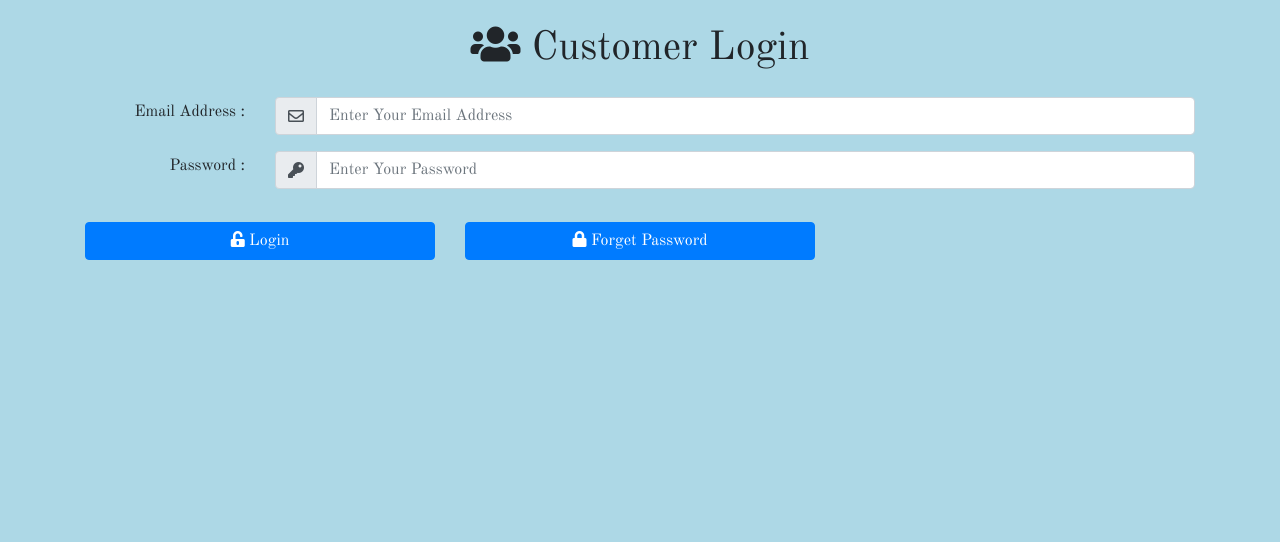
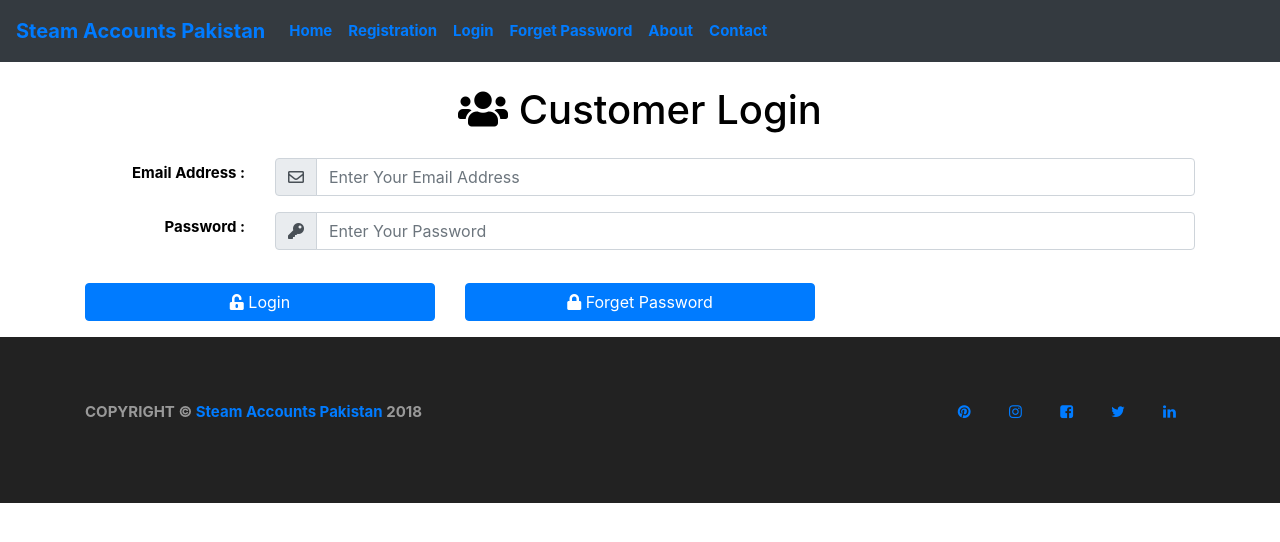
Before and after one commit to zainbokhari96/Project, a PHP site: page /Login.html in a window 1280 px wide. Shown: the top 542 px of the page. Run offline with PHP 8.4, Linux system fonts and the light colour scheme; some libraries are stand-ins or nearby versions.

Commit message:
Login, Registration , forget password , contact us Pages are completed Revision Header and Footer Added

```diff
--- a/Login.html
+++ b/Login.html
@@ -3,17 +3,45 @@
 <head>
     <meta charset="UTF-8">
     <title>Login</title>
+    <meta http-equiv="X-UA-Compatible" content="IE=edge">
     <meta name="viewport" content="width=device-width,initial-scale=1.0">
-    <link rel="stylesheet" href="./css/bootstrap.css">
+    <meta name="viewport" content="width=device-width, initial-scale=1, maximum-scale=1">
+    <link rel="stylesheet" href="css/bootstrap.css">
+    <link rel="stylesheet" href="css/stylesheet.css">
     <link rel="stylesheet" href="https://use.fontawesome.com/releases/v5.5.0/css/all.css">
+    <link href="http://cdnjs.cloudflare.com/ajax/libs/font-awesome/4.3.0/css/font-awesome.css"
+    rel="stylesheet"  type='text/css'>
     <link rel="stylesheet" href="https://fonts.googleapis.com/css?family=Bangers|Old+Standard+TT">
-    <style>
-        * {
-            font-family: 'Old Standard TT', serif;
-        }
-    </style>
 </head>
-<body style="background-color: lightblue">
+<body>
+
+<nav class="navbar navbar-expand-sm bg-dark">
+    <a class="navbar-brand" href="#">Steam Accounts Pakistan</a>
+    <!-- Links -->
+    <ul class="navbar-nav">
+        <li class="nav-item">
+            <a class="nav-link" href="index.html">Home</a>
+        </li>
+        <li class="nav-item">
+            <a class="nav-link" href="Registration.html">Registration</a>
+        </li>
+        <li class="nav-item">
+            <a class="nav-link" href="Login.html">Login</a>
+        </li>
+        <li class="nav-item">
+            <a class="nav-link" href="Forget%20Password.html">Forget Password</a>
+        </li>
+        <li class="nav-item">
+            <a class="nav-link" href="about.html">About</a>
+        </li>
+        <li class="nav-item">
+            <a class="nav-link" href="Contact%20Us.html">Contact</a>
+        </li>
+    </ul>
+
+</nav>
+
+
 <div class="container">
     <h1 class="text-center my-4"> <i class="fas fa-users fa-md"></i>
         <span class="d-none d-sm-inline"> Customer </span> Login
@@ -56,5 +84,44 @@
         </div>
     </form>
 </div>
+
+
+<footer class="ct-u-backgroundDarkGray" style="margin-bottom: 40px">
+
+    <div class="ct-footerBottom">
+        <div class="container">
+            <div class="row">
+                <div class="col-sm-6">
+                    <p>COPYRIGHT © <a href="/">Steam Accounts Pakistan</a> 2018</p>
+                </div>
+                <div class="col-sm-6">
+                    <div class="pull-right">
+                        <div class="ct-socials">
+                            <ul class="Allign-the-elements">
+                                <li>
+                                    <a href="#" data-toggle="tooltip" data-placement="top" title="" data-original-title="Pinterest"><i class="fa fa-fw fa-pinterest"></i></a>
+                                </li>
+                                <li>
+                                    <a href="#" data-toggle="tooltip" data-placement="top" title="" data-original-title="Instagram"><i class="fa fa-fw fa-instagram"></i></a>
+                                </li>
+                                <li>
+                                    <a href="#" data-toggle="tooltip" data-placement="top" title="" data-original-title="Facebook"><i class="fa fa-fw fa-facebook-square"></i></a>
+                                </li>
+                                <li>
+                                    <a href="#" data-toggle="tooltip" data-placement="top" title="" data-original-title="Twitter"><i class="fa fa-fw fa-twitter"></i></a>
+                                </li>
+                                <li>
+                                    <a href="#" data-toggle="tooltip" data-placement="top" title="" data-original-title="LinkedIn"><i class="fa fa-fw fa-linkedin"></i></a>
+                                </li>
+                            </ul>
+                        </div>
+                    </div>
+                </div>
+            </div>
+        </div>
+    </div>
+</footer>
+
+
 </body>
 </html>
--- a/css/stylesheet.css
+++ b/css/stylesheet.css
@@ -1,5 +1,252 @@
+body{
+    font-size:15px;
+    font-weight: bold;
+    line-height: 2em;
+    color: black;
+}
+
+.row{
+    margin-left:-12.5px;
+    margin-right: -12.5px;
+}
+
+.ct-pageHeader.ct-pageHeader--motive {
+    background-color: #fc4349;
+    text-align: match-parent;
+
+}
+
+.ct-u-colorWhite{
+    color: #ffffff;
+
+}
+
+.container {
+    margin-right: auto;
+    margin-left: auto;
+    padding-left: 12.5px;
+    padding-right: 12.5px;
+}
+
+.ct-u-size20{
+    font-size: 20px;
+}
+
+
+.ct-u-padding10{
+    padding-top: 10px;
+    padding-bottom: 10px;
+}
+
+.ct-u-backgroundDarkGray {
+    color: #999999;
+    background-color: #222222;
+    padding: 50px;
+    line-height: 50px;
+
+}
+
+.Allign-the-elements > li {
+    float: left;
+
+}
+
+.Allign-the-elements{
+
+    list-style-type: none;
+    margin: 0;
+    padding: 0;
+    overflow: hidden;
+}
+
+.Allign-the-elements > li a{
+
+    text-align: justify;
+    padding: 14px 16px;
+    text-decoration: none;
+
+}
+
+.Allign-the-elements > li a:hover{
+
+    background-color: lightblue;
+}
+
+h2, .h2 {
+    font-size: 60px;
+    text-align: center;
+    padding: 20px 20px;
+
+}
+
+h2, .span{
+    color: #222222;
+}
+
+h2> .ct-fw-300{
+    color:  #fc4349;
+}
+
+
+.img1 {
+
+    border-radius: 50%;
+
+}
+
+
+.Link
+{
+    text-decoration: none;
+}
+
+a:visited {
+    text-decoration: none;
+}
+
+a:hover {
+    text-decoration: underline;
+    text-decoration-color: darkred;
+}
+
+a:active {
+    text-decoration: underline;
+}
+
+/* visited link */
+
+
+/* mouse over link */
+a:hover {
+    color: darkgray;
+}
+
+/* selected link */
+a:active {
+    color: lightblue;
+}
+
+a:visited {
+    color: lightgray;
+}
+
+#about-intro
+{
+    background: floralwhite;
+
+    margin: 1.5em 10px;
+    padding: 0.5em 10px;
+    quotes: "\201C""\201D""\2018""\2019";
+}
+
+.About
+{
+    background-color: floralwhite;
+    color: black;
+    mix-blend-mode: difference;
+    margin: 20px;
+    text-align: justify;
+}
+
+
+.mb-wrap {
+    margin : 20px auto;
+    padding : 20px;
+    position : relative;
+    width : 600px;
+    text-align: justify;
+}
+
+.mb-wrap p {
+    margin : 0;
+    padding : 0;
+}
+
+.mb-wrap blockquote {
+    margin : 0;
+    padding : 0;
+    position : relative;
+}
+
+.mb-wrap cite {
+    font-style : normal;
+}
+
+.mb-style-2 blockquote {
+    padding-top : 150px;
+}
+
+.mb-style-2 blockquote:after {
+    background: none repeat scroll 0 0 rgba(235, 150, 108, 0.8);
+    border-radius: 50% 50% 50% 50%;
+    color: rgba(255, 255, 255, 0.5);
+    content: "❞";
+    font-family: 'icons';
+    font-size: 70px;
+    height: 130px;
+    left: 50%;
+    line-height: 130px;
+    margin-left: -65px;
+    position: absolute;
+    text-align: center;
+    text-shadow: 0 1px 1px rgba(255, 255, 255, 0.1);
+    top: 0;
+    width: 130px;
+}
+.mb-style-2 blockquote:before {
+    border-left: 5px solid rgba(235, 150, 108, 0.1);
+    border-radius: 50% 50% 50% 50%;
+    content: "";
+    height: 500px;
+    left: -50px;
+    position: absolute;
+    top: 0;
+    width: 500px;
+    z-index: -1;
+}
+
+.mb-style-2 blockquote p {
+    background : none repeat scroll 0 0 rgba(255, 255, 255, 0.5);
+    box-shadow : 0 -6px 0 rgba(235, 150, 108, 0.2);
+    color : rgba(235, 150, 108, 0.8);
+    display : inline;
+    font-family : Baskerville, Georgia, serif;
+    font-style : italic;
+    font-size : 28px;
+    line-height : 46px;
+    text-shadow : 0 1px 1px rgba(255, 255, 255, 0.5);
+}
+
+.mb-attribution {
+    text-align : right;
+}
+
+.mb-author {
+    color : #D49158;
+    font-size : 18px;
+    font-weight : bold;
+    padding-top : 10px;
+    text-shadow : 0 1px 1px rgba(255, 255, 255, 0.1);
+    text-transform : uppercase;
+    margin-right: 30px;
+}
+
+cite a {
+    color : #D7AA94;
+    font-style : italic;
+}
+
+cite a:hover {
+    color : #D48158;
+}
+
+#team > .clear {
+    text-align: center;
+    background-color: floralwhite;
+}
+
 .jumbotron {
-    background: lightblue;
+    background: lightgray;
     border-radius: 10px;
 }
 .jumbotron-sm { padding-top: 20px;
```
Also changed, not shown: Contact Us.html (+69 -8 lines), Forget Password.html (+70 -6 lines), Registration.html (+70 -6 lines).
